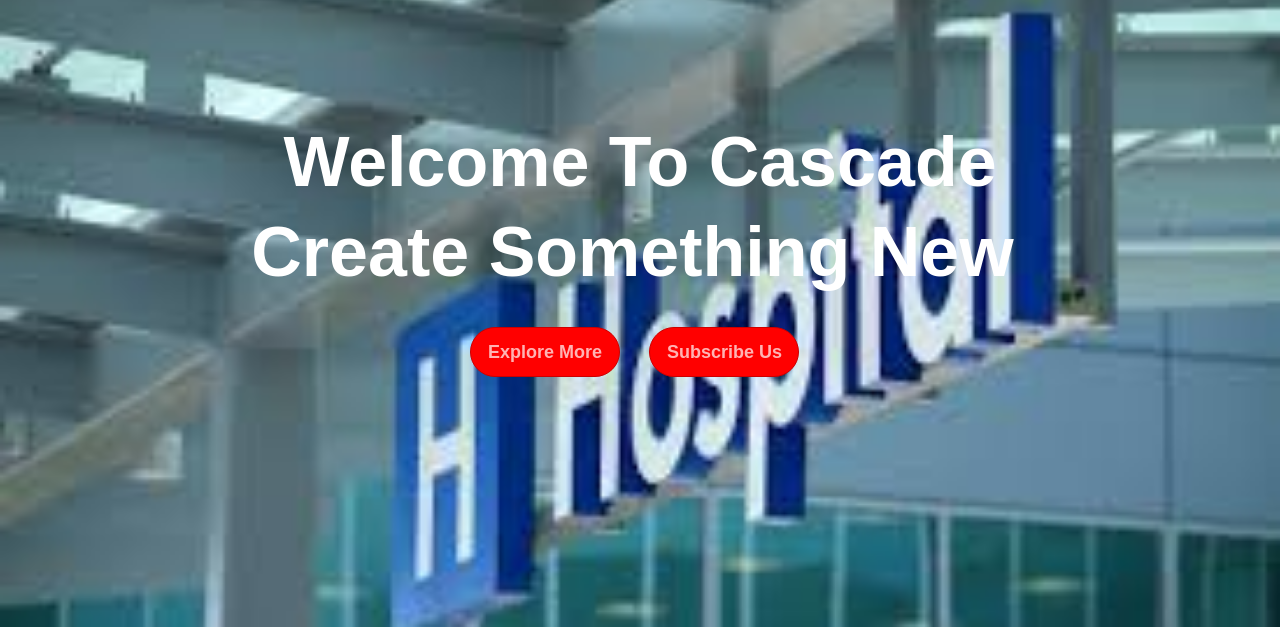
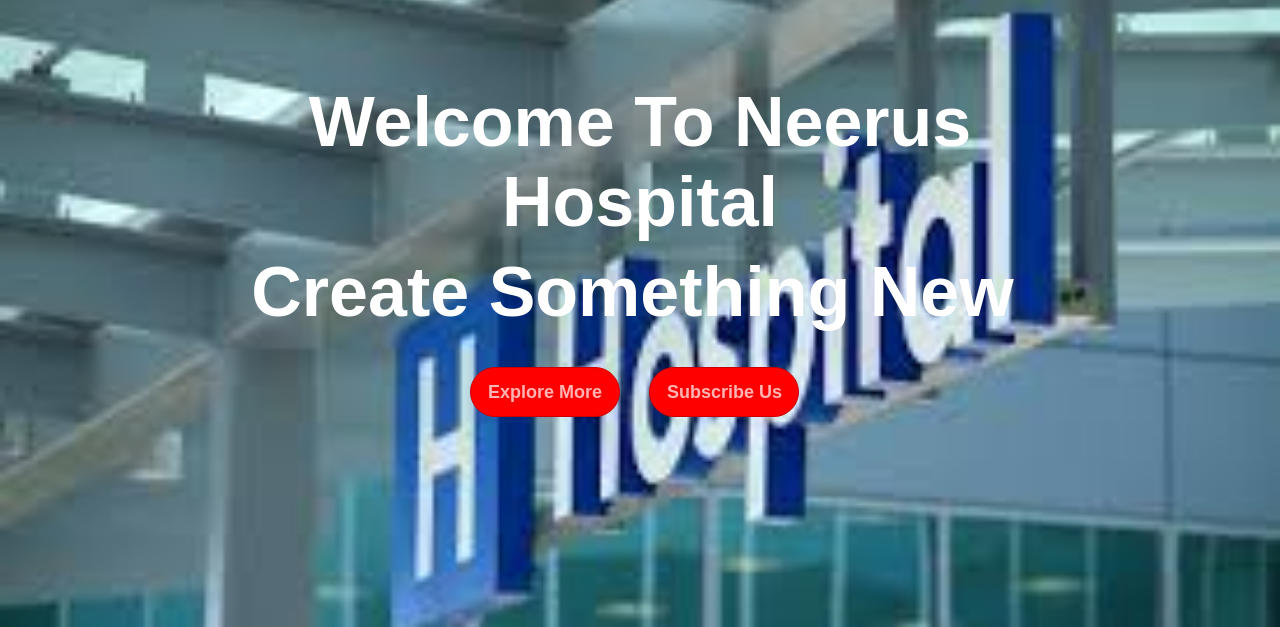
Before and after one commit to Girija-Alladi/girijastatic, a plain HTML site: page index.html in a window 1280 px wide. Shown: the part 173-800 px from the top of the page. Drawn offline with Linux system fonts and the light colour scheme.

Commit message:
Update index.html

```diff
--- a/index.html
+++ b/index.html
@@ -18,7 +18,7 @@
 				</ul>
 			</nav>
 			<div class="center">
-			<h1>Welcome To Cascade</h1>
+			<h1>Welcome To Neerus Hospital</h1>
 			<h2>Create Something New</h2>
 			<div class="buttons">
 			<button>Explore More</button>
```
